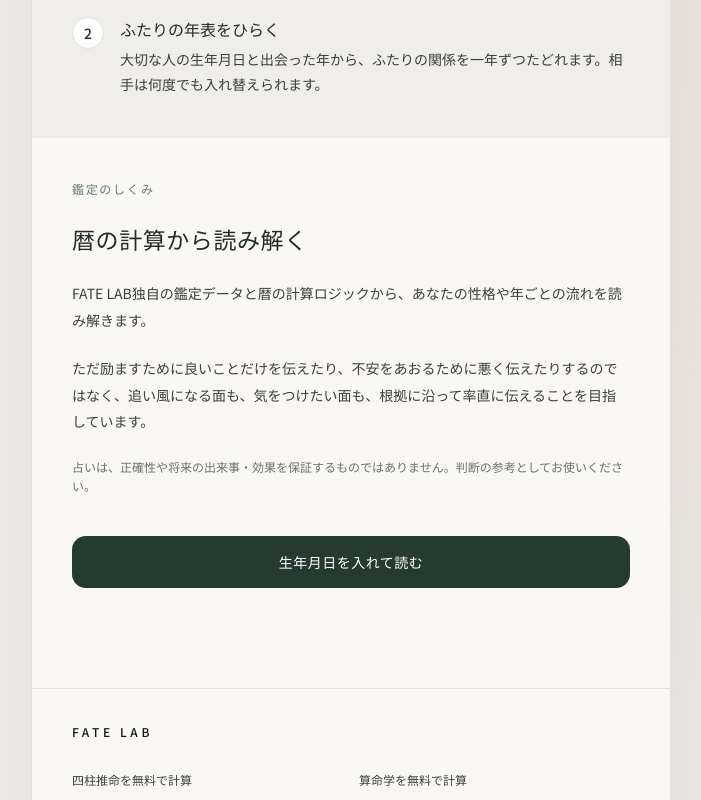
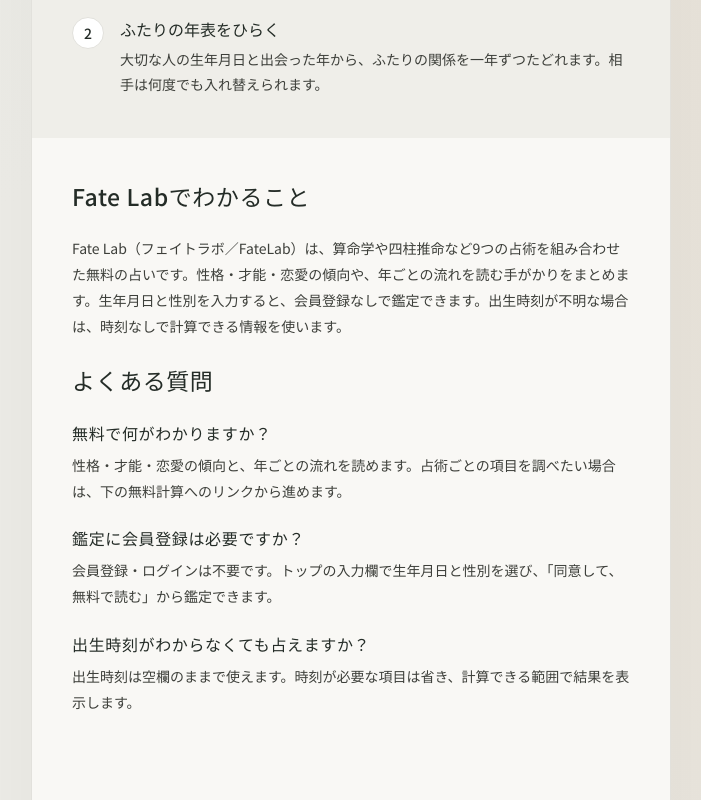
Before and after one commit to onsai-tokyo/fortune-site, a React (Vite) app in the folder frontend/: page / in a window 1280 px wide. Shown: the part 2880-3680 px from the top of the page, without its empty margins (289-990 px from the left). Built offline with nearby package versions, Linux system fonts and the light colour scheme; no server answers.

Commit message:
Make Fate Lab brand and service introduction explicit on homepage (#145)

```diff
--- a/frontend/homepage-copy.js
+++ b/frontend/homepage-copy.js
@@ -1,9 +1,9 @@
-// Initial HTML copy only. React replaces this with the existing TopPage UI.
+// Shared service introduction for initial HTML and the React homepage.
 export const homepageCopy = {
-  title: '生年月日で無料鑑定｜算命学・四柱推命など9占術を統合',
-  description: '生年月日から算命学・四柱推命など9つの占術を組み合わせ、性格・才能・恋愛や年ごとの流れを無料で鑑定。会員登録は不要です。出生時刻が不明でも使え、計算できる項目を表示します。',
+  title: 'Fate Lab（フェイトラボ）｜生年月日で無料鑑定・算命学など9占術を統合',
+  description: 'Fate Lab（フェイトラボ）は、生年月日から算命学・四柱推命など9つの占術を組み合わせ、性格・恋愛や年ごとの流れを無料で鑑定。会員登録は不要です。出生時刻が不明でも使え、計算できる項目を表示します。',
   heading: '生年月日で占う無料鑑定',
-  introduction: 'Fate Labは、算命学や四柱推命など9つの占術を組み合わせた無料の占いです。性格・才能・恋愛の傾向や、年ごとの流れを読む手がかりをまとめます。生年月日と性別を入力すると、会員登録なしで鑑定できます。出生時刻が不明な場合は、時刻なしで計算できる情報を使います。',
+  introduction: 'Fate Lab（フェイトラボ／FateLab）は、算命学や四柱推命など9つの占術を組み合わせた無料の占いです。性格・才能・恋愛の傾向や、年ごとの流れを読む手がかりをまとめます。生年月日と性別を入力すると、会員登録なしで鑑定できます。出生時刻が不明な場合は、時刻なしで計算できる情報を使います。',
   faqs: [
     { question: '無料で何がわかりますか？', answer: '性格・才能・恋愛の傾向と、年ごとの流れを読めます。占術ごとの項目を調べたい場合は、下の無料計算へのリンクから進めます。' },
     { question: '鑑定に会員登録は必要ですか？', answer: '会員登録・ログインは不要です。トップの入力欄で生年月日と性別を選び、「同意して、無料で読む」から鑑定できます。' },
--- a/frontend/src/web/pages/TopPage.tsx
+++ b/frontend/src/web/pages/TopPage.tsx
@@ -1,3 +1,4 @@
+import { homepageCopy } from '../../../homepage-copy.js'
 import { BirthTimeFields } from '../components/BirthTimeFields'
 import { ApiError } from '../data/api'
 import { SiteHeader } from '../components/SiteHeader'
@@ -137,6 +138,18 @@ export function TopPage() {
       </section>
 
       <section className="fl-landing-section flex flex-col gap-4 px-6 py-10">
+        <h2 className="m-0 text-xl font-medium leading-relaxed">Fate Labでわかること</h2>
+        <p className="m-0 text-sm leading-[1.85] text-fl-body">{homepageCopy.introduction}</p>
+        <h2 className="m-0 text-xl font-medium leading-relaxed">よくある質問</h2>
+        {homepageCopy.faqs.map(faq => (
+          <div key={faq.question} className="flex flex-col gap-2">
+            <h3 className="m-0 text-base font-medium">{faq.question}</h3>
+            <p className="m-0 text-sm leading-[1.85] text-fl-body">{faq.answer}</p>
+          </div>
+        ))}
+      </section>
+
+      <section className="fl-landing-section flex flex-col gap-4 px-6 py-10">
         <Eyebrow>鑑定のしくみ</Eyebrow>
         <h2 className="m-0 text-xl font-medium">暦の計算から読み解く</h2>
         <p className="m-0 text-sm leading-[1.9] text-fl-body">FATE LAB独自の鑑定データと暦の計算ロジックから、あなたの性格や年ごとの流れを読み解きます。</p>
```
Also changed, not shown: frontend/homepage-copy.d.ts (added, +7 -0 lines), frontend/seo/lastmod.json (+4 -4 lines), frontend/build-script.js, 1 other file (tests, documents, lock files or other folders).
